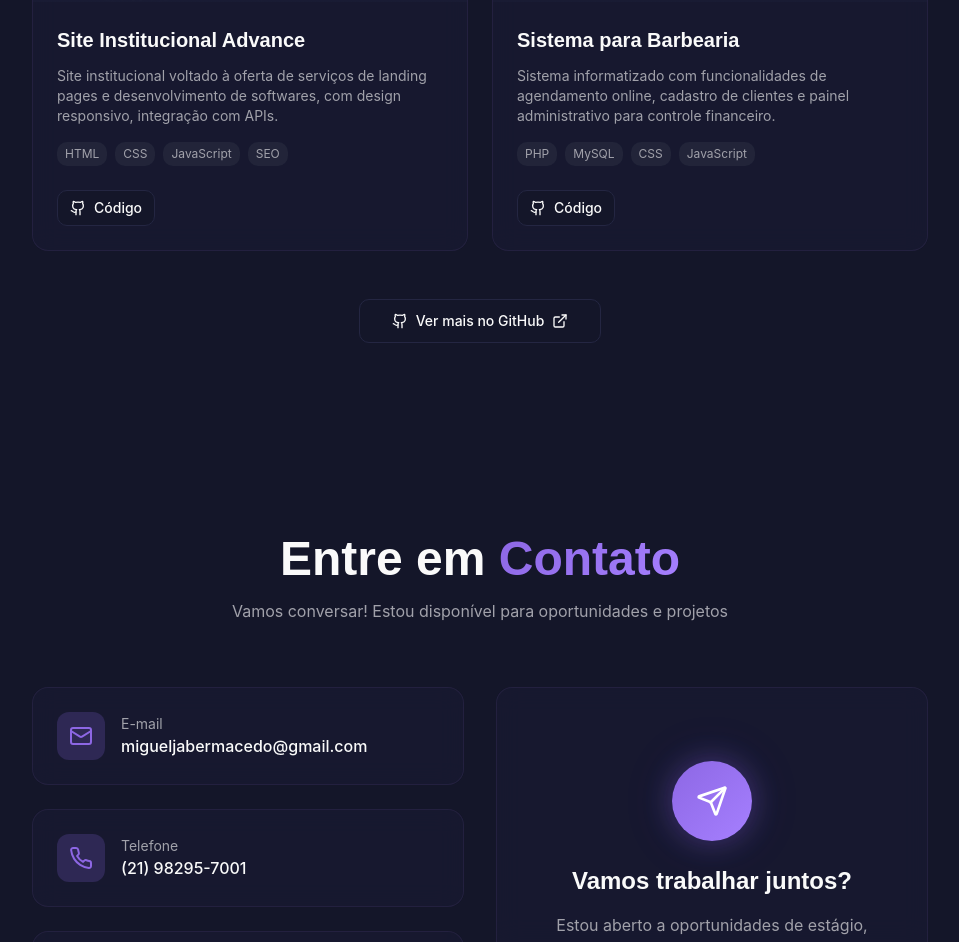
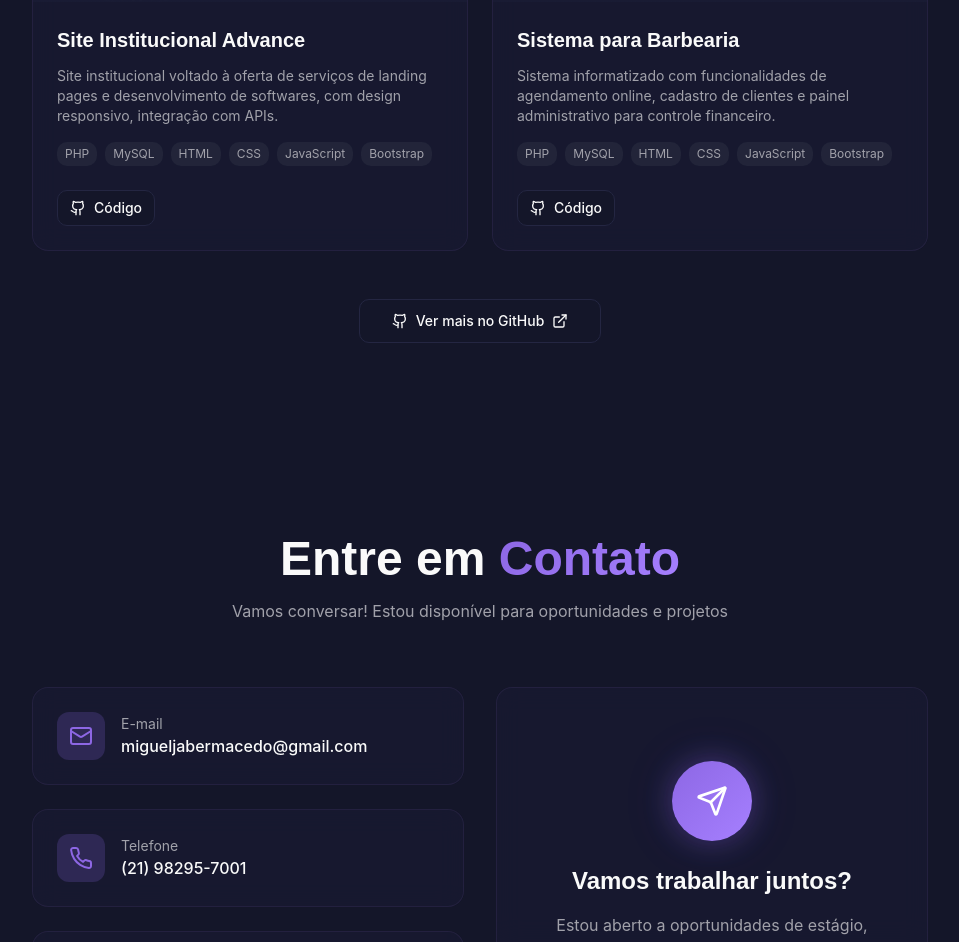
Before and after one commit to migueljaber/meu-portfolio, a React (Vite) app: page / in a window 1280 px wide. Shown: the part 3121-4063 px from the top of the page, without its empty margins (160-1119 px from the left). Built offline with nearby package versions, Linux system fonts and the light colour scheme; the HTML template or start-up script is replaced by a standard one.

Commit message:
chore: configure base path for github pages

```diff
--- a/src/components/Projects.tsx
+++ b/src/components/Projects.tsx
@@ -8,7 +8,7 @@ const projects = [
     title: "Site Institucional Advance",
     description:
       "Site institucional voltado à oferta de serviços de landing pages e desenvolvimento de softwares, com design responsivo, integração com APIs.",
-    tags: ["HTML", "CSS", "JavaScript", "SEO"],
+    tags: ["PHP", "MySQL", "HTML", "CSS", "JavaScript", "Bootstrap"],
     github: "https://github.com/migueljaber/TCC",
     type: "TCC",
     image: projectAdvance,
@@ -17,7 +17,7 @@ const projects = [
     title: "Sistema para Barbearia",
     description:
       "Sistema informatizado com funcionalidades de agendamento online, cadastro de clientes e painel administrativo para controle financeiro.",
-    tags: ["PHP", "MySQL", "CSS", "JavaScript"],
+    tags: ["PHP", "MySQL", "HTML", "CSS", "JavaScript", "Bootstrap"],
     github: "https://github.com/migueljaber/Barbearia",
     type: "TCC",
     image: projectBarbearia,
--- a/vite.config.ts
+++ b/vite.config.ts
@@ -3,6 +3,8 @@ import react from "@vitejs/plugin-react-swc";
 import path from "path";
 
 export default defineConfig(({ mode }) => ({
+  base: "/meu-portfolio/",
+
   server: {
     host: "::",
     port: 8080,
```
